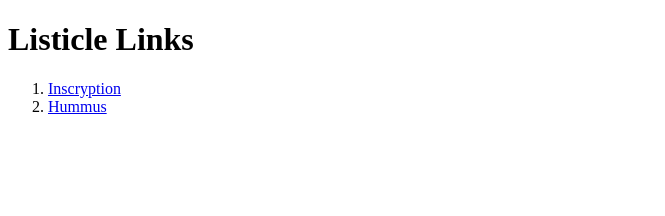
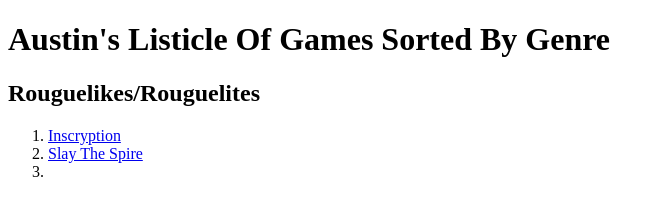
Before and after one commit to AustinW787/IGME-110-Repo, a plain HTML site: page index.html in a window 1280 px wide. Shown: the whole page, without its empty margins (0-665 px from the left). Drawn offline with Linux system fonts and the light colour scheme.

Commit message:
Update index.html

```diff
--- a/index.html
+++ b/index.html
@@ -6,10 +6,12 @@
   <title>Links Page</title>
 </head>
 <body>
-  <h1>Listicle Links</h1>
+  <h1>Austin's Listicle Of Games Sorted By Genre</h1>
+  <h2> Rouguelikes/Rouguelites</h2>
   <ol>
     <li><a href="https://store.steampowered.com/app/1092790/Inscryption/">Inscryption</a></li>
-    <li><a href="https://en.wikipedia.org/wiki/Hummus">Hummus</a></li>
+    <li><a href="https://store.steampowered.com/app/646570/Slay_the_Spire/">Slay The Spire</a></li>
+    <li><a href="https://store.steampowered.com/app/2379780/Balatro/"Balatro</li>
   </ol>
 </body>
 </html>
```
